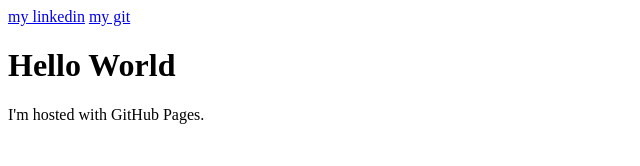
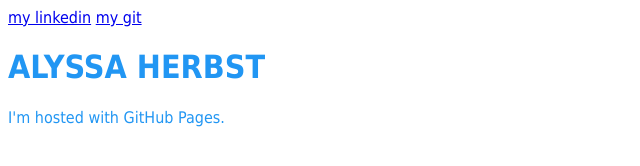
Before and after one commit to akherbst2/akherbst.github.io, a plain HTML site: page index.html in a window 1280 px wide. Shown: the whole page, without its empty margins (0-640 px from the left). Drawn offline with Linux system fonts and the light colour scheme.

Commit message:
Changed color

```diff
--- a/index.html
+++ b/index.html
@@ -1,9 +1,22 @@
 <!DOCTYPE html>
 <html>
+<head>
+<style>
+	body
+	{
+		font-family: tahoma;
+		color:#2196F3;
+	}
+	first_name
+	{
+		font
+	}
+</style>
+</head>
 <body>
 <a href="https://www.linkedin.com/profile/preview?locale=en_US&trk=prof-0-sb-preview-primary-button">my linkedin</a>
 <a href="https://github.com/akherbst2">my git</a>
-<h1>Hello World</h1>
+<h1 id="@+id/first_name"><b>ALYSSA HERBST</b></h1>
 <p>I'm hosted with GitHub Pages.</p>
 </body>
 </html>
```
